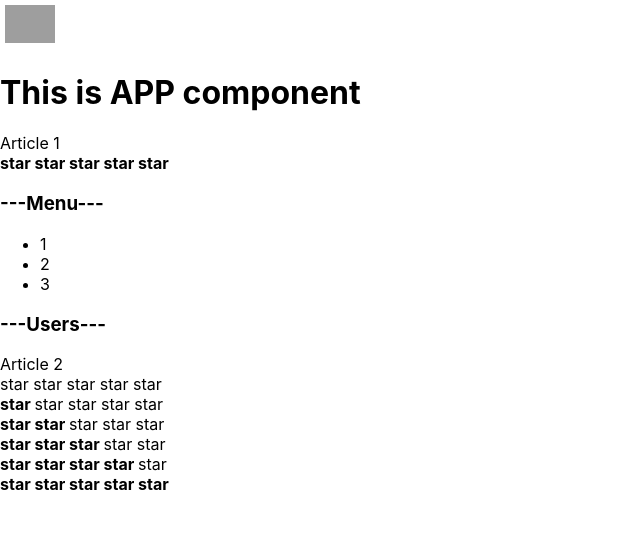
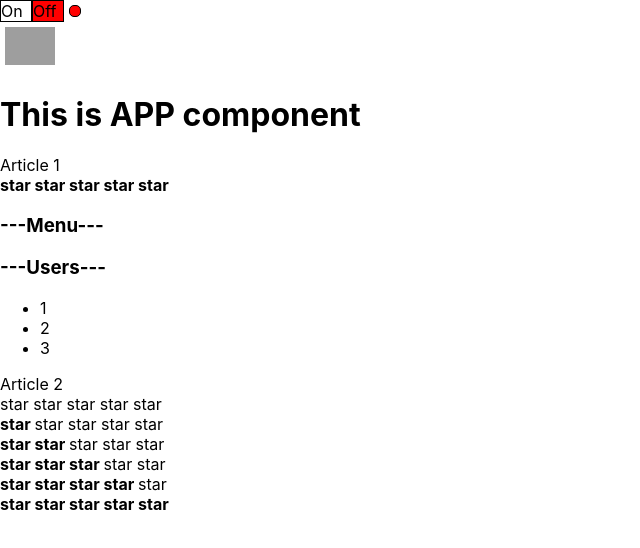
Before and after one commit to fedorgerasimov/ReactTS, a React (Create React App) app: page / in a window 1280 px wide. Shown: the top 548 px of the page, without its empty margins (0-640 px from the left). Built offline with nearby package versions, Linux system fonts and the light colour scheme; grey boxes are pictures that could not be loaded.

Commit message:
Задания по видео 6 useState/ добавил инлайн стили

```diff
--- a/src/App.tsx
+++ b/src/App.tsx
@@ -3,17 +3,19 @@ import './App.css';
 import Accordion from "./components/Accordion/Accordion";
 import Rating from "./components/Rating/Rating";
 import ImgStar from "./components/Rating/ImgStar";
+import {OnOff} from "./components/OnOff/OnOff";
 
 function App() {
     console.log("App rendering")
     return (
         <div>
+            <OnOff on={false}/>
             <ImgStar/>
             <PageTitle title={"This is APP component"}/>
             Article 1
             <Rating value={5}/>
-            <Accordion titleValue={"Menu"} collapsed={false}/>
-            <Accordion titleValue={"Users"} collapsed={true}/>
+            <Accordion titleValue={"Menu"} collapsed={true}/>
+            <Accordion titleValue={"Users"} collapsed={false}/>
             Article 2
             <Rating value={0}/>
             <Rating value={1}/>
@@ -34,4 +36,5 @@ function PageTitle(props : PageTitlePropsType) {
     return <h1> {props.title}</h1>
 }
 
+
 export default App;
--- /dev/null
+++ b/src/components/OnOff/OnOff.tsx
@@ -0,0 +1,40 @@
+import React from "react";
+
+type PropsType = {
+    on: boolean
+}
+
+export const OnOff =(props: PropsType) => {
+
+    const onStyle = {
+        width: '30px',
+        height: '20px',
+        border: '1px solid black',
+        display: 'inline-block',
+        backgroundColor: props.on ? 'green' : 'white'
+    }
+    const offStyle = {
+        width: '30px',
+        height: '20px',
+        border: '1px solid black',
+        display: 'inline-block',
+        backgroundColor: props.on ? 'white' : 'red'
+    }
+    const indicatorStyle = {
+        width: '10px',
+        height: '10px',
+        borderRadius: '5px',
+        border: '1px solid black',
+        display: 'inline-block',
+        marginLeft: '5px',
+        backgroundColor: props.on ? 'green' : 'red'
+    }
+
+        return (
+        <div>
+            <div style={onStyle}>On</div>
+            <div style={offStyle}>Off</div>
+            <div style={indicatorStyle}></div>
+        </div>
+    )
+}
--- a/src/components/Rating/Rating.tsx
+++ b/src/components/Rating/Rating.tsx
@@ -6,67 +6,15 @@ type RatingPropsType = {
 
 function Rating(props: RatingPropsType) {
     console.log("Rating rendering")
-    if (props.value === 0) {
-        return (
-            <div>
-                <Star selected={false}/>
-                <Star selected={false}/>
-                <Star selected={false}/>
-                <Star selected={false}/>
-                <Star selected={false}/>
-            </div>
-        )
-    } else if (props.value === 1) {
-        return (
-            <div>
-                <Star selected={true}/>
-                <Star selected={false}/>
-                <Star selected={false}/>
-                <Star selected={false}/>
-                <Star selected={false}/>
-            </div>
-        )
-    } else if (props.value === 2) {
-        return (
-            <div>
-                <Star selected={true}/>
-                <Star selected={true}/>
-                <Star selected={false}/>
-                <Star selected={false}/>
-                <Star selected={false}/>
-            </div>
-        )
-    } else if (props.value === 3) {
-        return (
-            <div>
-                <Star selected={true}/>
-                <Star selected={true}/>
-                <Star selected={true}/>
-                <Star selected={false}/>
-                <Star selected={false}/>
-            </div>
-        )
-    } else if (props.value === 4) {
-        return (
-            <div>
-                <Star selected={true}/>
-                <Star selected={true}/>
-                <Star selected={true}/>
-                <Star selected={true}/>
-                <Star selected={false}/>
-            </div>
-        )
-    } else {
-        return (
-            <div>
-                <Star selected={true}/>
-                <Star selected={true}/>
-                <Star selected={true}/>
-                <Star selected={true}/>
-                <Star selected={true}/>
-            </div>
-        )
-    }
+    return (
+        <div>
+            <Star selected={props.value>0}/>
+            <Star selected={props.value>1}/>
+            <Star selected={props.value>2}/>
+            <Star selected={props.value>3}/>
+            <Star selected={props.value>4}/>
+        </div>
+    )
 }
 
 type StartPropsType = {
```
